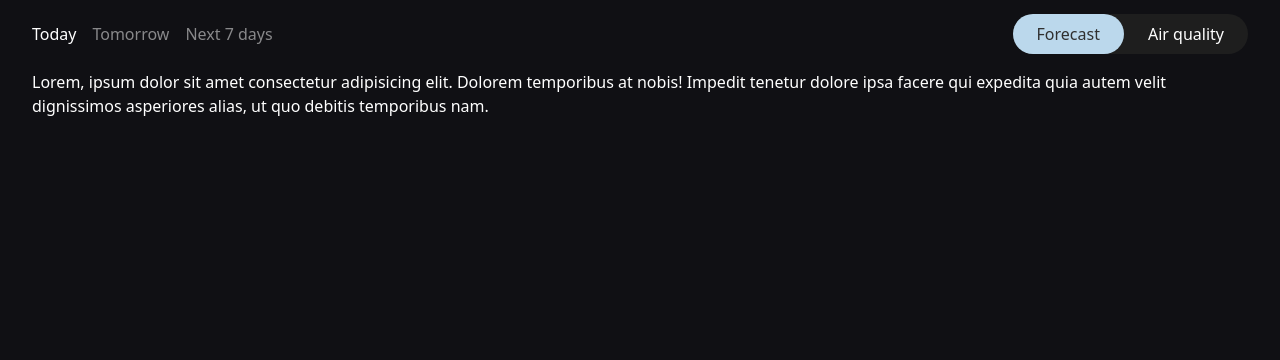
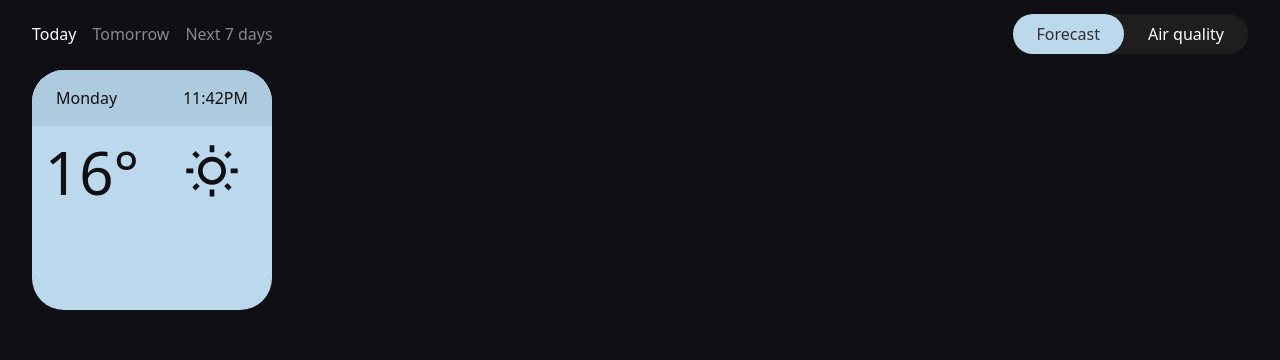
Before and after one commit to hiepnh610/weather, a React (Create React App) app: page / in a window 1280 px wide. Shown: the part 158-518 px from the top of the page. Built offline with nearby package versions, Linux system fonts and the light colour scheme; no server answers.

Commit message:
feat: create element for today weather

```diff
--- a/src/components/weather/TodayWeather.tsx
+++ b/src/components/weather/TodayWeather.tsx
@@ -1,5 +1,6 @@
 import React, { FC, useEffect } from 'react';
 import { useQuery } from 'react-query';
+import { MdOutlineWbSunny } from 'react-icons/md';
 
 import useLocationStore from 'database/useLocationStore';
 import { fetchCurrentWeather } from 'services/getCurrentWeather';
@@ -22,10 +23,24 @@ const TodayWeatherComponent: FC = () => {
   }, [lat, lon, refetch]);
 
   return (
-    <div className="text-white">
-      Lorem, ipsum dolor sit amet consectetur adipisicing elit. Dolorem
-      temporibus at nobis! Impedit tenetur dolore ipsa facere qui expedita quia
-      autem velit dignissimos asperiores alias, ut quo debitis temporibus nam.
+    <div className="text-white flex">
+      <div className="w-60 h-60 rounded-4xl bg-pale-blue-300 overflow-hidden">
+        <div className="bg-pale-blue-600 px-6 py-4 text-dark-900 font-medium flex justify-between">
+          <span>Monday</span>
+
+          <span>11:42PM</span>
+        </div>
+
+        <div className="flex items-center text-center py-4">
+          <div className="flex-1">
+            <span className="text-6xl text-dark-900 font-medium">16°</span>
+          </div>
+
+          <div className="flex-1 flex items-center justify-center">
+            <MdOutlineWbSunny size={56} color="#101014" />
+          </div>
+        </div>
+      </div>
     </div>
   );
 };
--- a/src/database/useLocationStore.ts
+++ b/src/database/useLocationStore.ts
@@ -15,7 +15,7 @@ const useLocationStore = create<LocationStoreType>()(
       lon: 0,
       name: '',
     },
-    setCurrentLocation: (currentLocation) =>
+    setCurrentLocation: (currentLocation: LocationType) =>
       set((state) => ({
         ...state,
         currentLocation,
```
